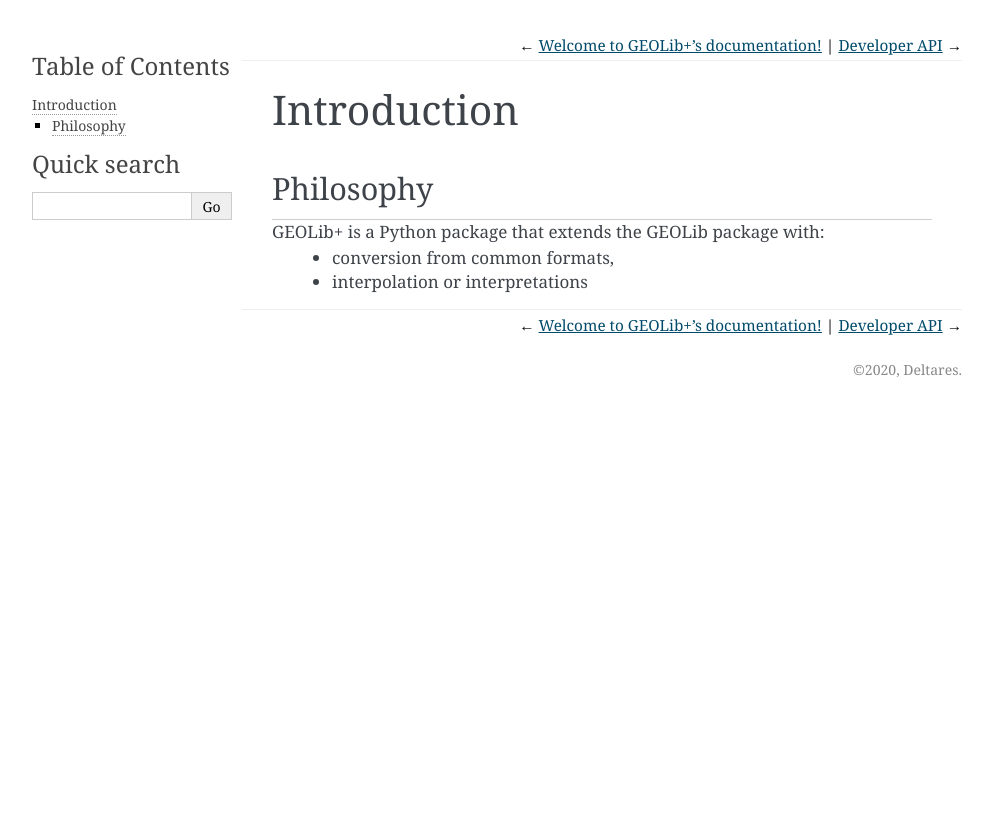
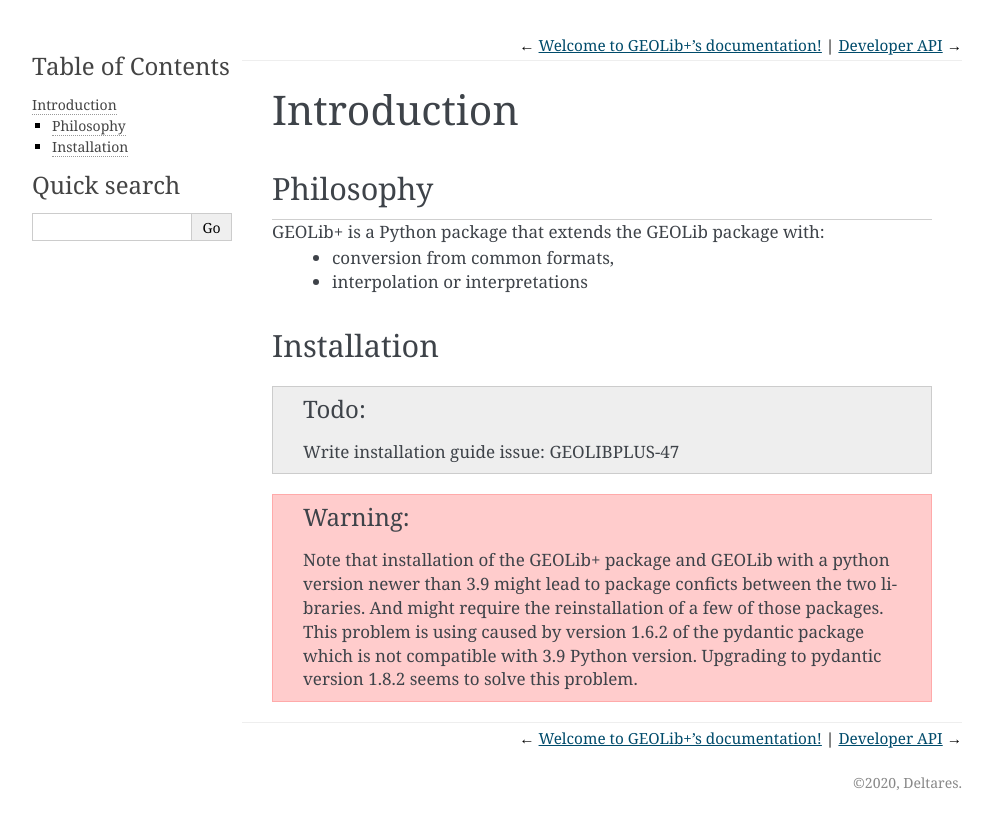
Before and after one commit to Deltares/GEOLib-Plus, a Sphinx documentation site: the page built from docs/user/intro.rst, in a window 1280 px wide. Shown: the top 829 px of the page, without its empty margins (148-1141 px from the left). Built offline with Sphinx 7.4.7, drawn with Linux system fonts in a browser that asks for light colours; formulas are drawn with MathJax 3.

Commit message:
Added explaination about potential version conflicts

```diff
--- a/docs/user/intro.rst
+++ b/docs/user/intro.rst
@@ -9,3 +9,17 @@
 GEOLib+ is a Python package that extends the GEOLib package with:
     - conversion from common formats,
     - interpolation or interpretations
+
+
+Installation
+------------
+.. todo::
+    Write installation guide issue: GEOLIBPLUS-47
+
+.. warning::
+
+    Note that installation of the GEOLib+ package and GEOLib with a python version
+    newer than 3.9 might lead to package conficts between the two libraries.
+    And might require the reinstallation of a  few of those packages.
+    This problem is using caused by version 1.6.2 of the pydantic package which is not compatible with 3.9 Python version.
+    Upgrading to pydantic version 1.8.2 seems to solve this problem.
```
Also changed, not shown: 1 other file.
